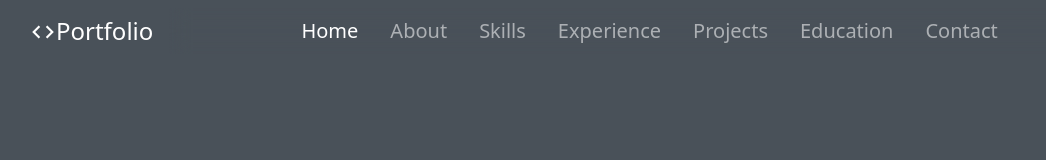
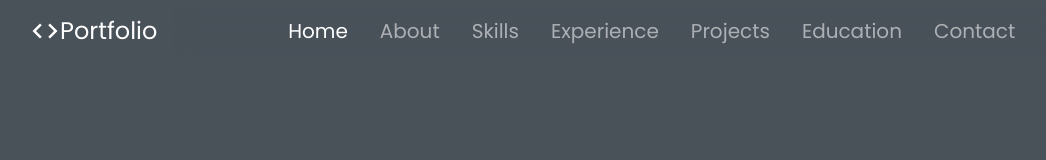
Before and after one commit to FrankiewiczMikolaj/portfolio, a React (Create React App) app: page / in a window 1280 px wide. Shown: the top 160 px of the page, without its empty margins (52-1098 px from the left). Built offline with nearby package versions, Linux system fonts and the light colour scheme.

Commit message:
Poppins font has been set as the main font on the page

```diff
--- a/src/App.css
+++ b/src/App.css
@@ -1,7 +1,9 @@
+@import url('https://fonts.googleapis.com/css2?family=Poppins:wght@100;200;300;400;500;600;700;800;900&display=swap');
 *{
     box-sizing: border-box;
     margin: 0;
     padding: 0;
+    font-family: 'Poppins', sans-serif;
 }
 
 html{
--- a/src/components/Navbar.js
+++ b/src/components/Navbar.js
@@ -44,7 +44,7 @@
         <nav className="navbar navbar-expand-lg navbar-dark bg-transparent">
             <div className="container">
                 <a className="navbar-brand fs-4 d-flex align-items-center" href="#">
-                    <CodeIcon style={{ fontSize: 26, marginTop: '0.1rem' }} /> Portfolio
+                    <div><CodeIcon style={{ fontSize: 30, marginTop: "-0.2rem"}} />Portfolio</div>
                 </a>
                 <button className="navbar-toggler shadow-none border-0" type="button" onClick={() => setIsMobileMenuOpen(!isMobileMenuOpen)} aria-controls="offcanvasNavbar" aria-label="Toggle navigation">
                     <span className="navbar-toggler-icon"></span>
```
